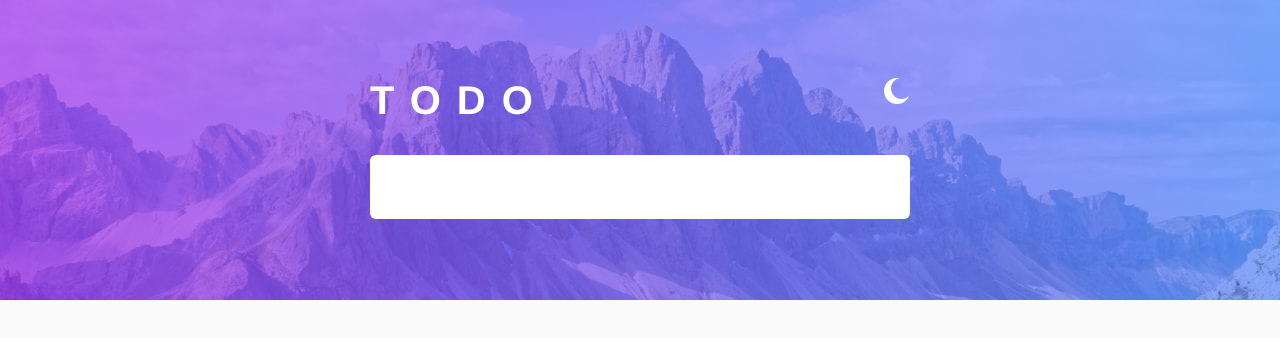
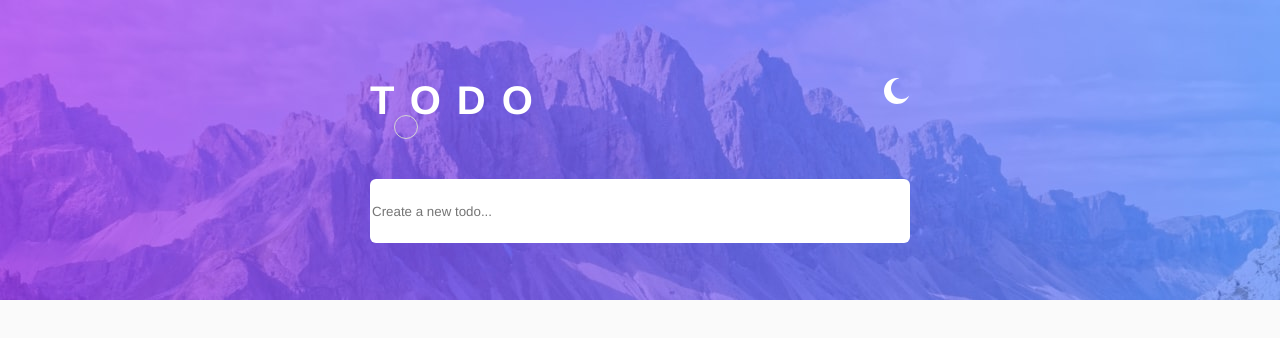
Before and after one commit to adamhm/todo-app, a React (Vite) app: page / in a window 1280 px wide. Shown: the top 338 px of the page. Built offline with nearby package versions, Linux system fonts and the light colour scheme.

Commit message:
insert a checkbox into the textbox

```diff
--- a/src/components/TextBox.tsx
+++ b/src/components/TextBox.tsx
@@ -1,9 +1,11 @@
 import styles from "./TextBox.module.scss";
+import Checkbox from "./Checkbox/Checkbox";
 
 function TextBox() {
     return (
         <div className={styles.TextBox}>
-            <input type="text" />
+            <Checkbox />
+            <input type="text" placeholder="Create a new todo..." />
         </div>
     );
 }
```
